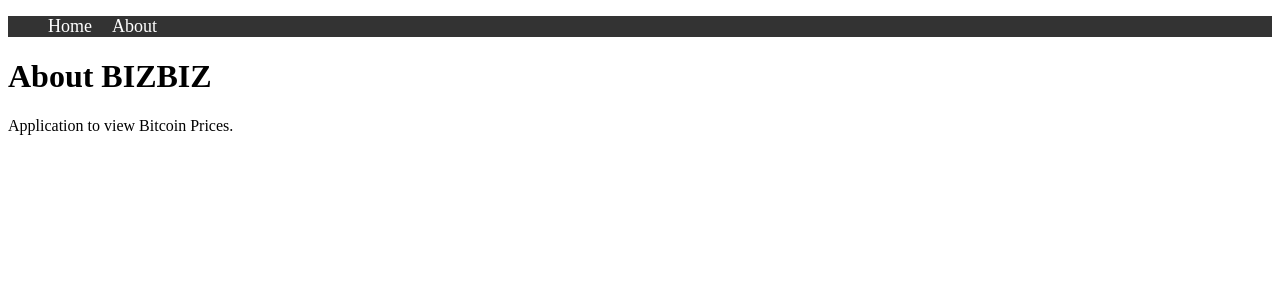
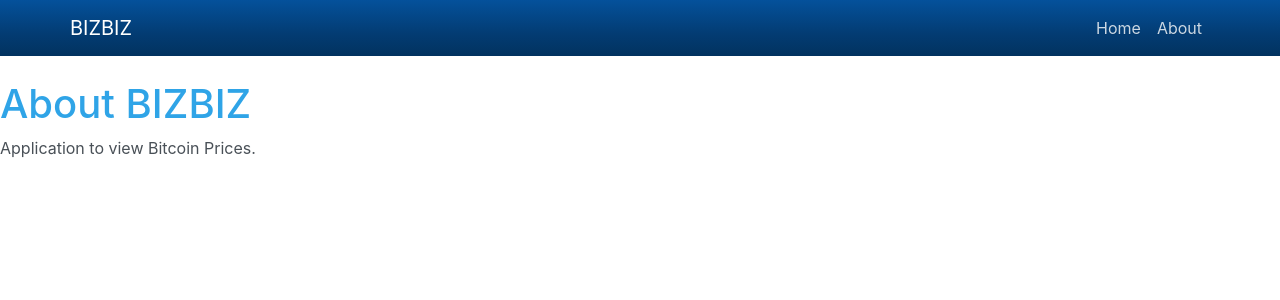
Before and after one commit to AbhinavRobinson/bizbiz, a Next.js app: page /about in a window 1280 px wide. Shown: the top 300 px of the page. Built offline with nearby package versions, Linux system fonts and the light colour scheme.

Commit message:
(feat): added bootstrap navbar ✨

```diff
--- a/components/Layout.js
+++ b/components/Layout.js
@@ -1,7 +1,12 @@
+import Head from 'next/head';
 import Navbar from './Navbar';
 
 const Layout = (props) => (
     <div>
+        <Head>
+            <title>BIZBIZ</title>
+            <link rel="stylesheet" href="https://bootswatch.com/4/cerulean/bootstrap.min.css"></link>
+        </Head>
         <Navbar />
         {props.children}
     </div>
--- a/components/Navbar.js
+++ b/components/Navbar.js
@@ -1,32 +1,25 @@
 import Link from 'next/link';
 
 const Navbar = () => (
-    <div>
-        <ul>
-            <li><Link href="/"><a>Home</a></Link></li>
-            <li><Link href="/about"><a>About</a></Link></li>
-        </ul>
-
-        <style jsx>{`
-            ul {
-                background: #333;
-                color: #fff;
-
-                list-style: none;
-                display: flex;
-            }
-
-            ul li {
-                font-size: 18px;
-                margin-right: 20px;
-            }
-
-            ul li a {
-                color: #fff;
-                text-decoration: none;
-            }
-        `}</style>
-    </div>
+    <nav className="navbar navbar-expand navbar-dark bg-dark mb-4">
+        <div className="container">
+            <a href="#" className="navbar-brand">BIZBIZ</a>
+            <div className="collapse navbar-collapse">
+                <ul className="navbar-nav ml-auto">
+                    <li className="nav-item">
+                        <Link href="/">
+                            <a className="nav-link">Home</a>
+                        </Link>
+                    </li>
+                    <li className="nav-item">
+                        <Link href="/about">
+                            <a className="nav-link">About</a>
+                        </Link>
+                    </li>
+                </ul>
+            </div>
+        </div>
+    </nav>
 );
 
 export default Navbar;
```
